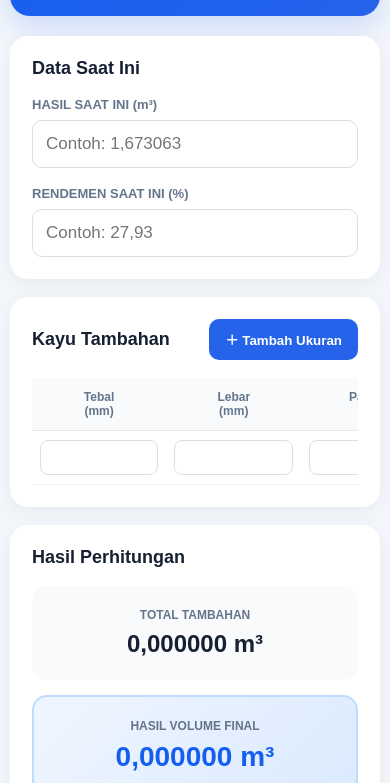
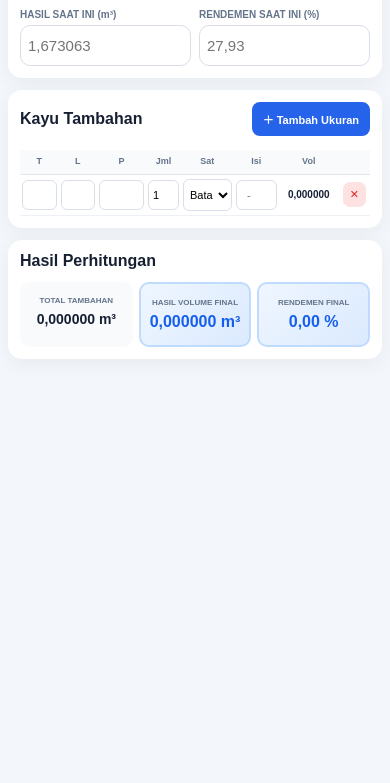
Before and after one commit to ariefprastyo102-tech/Kalkulator-RST, a plain HTML site: page index.html in a window 390 px wide. Shown: the part 148-931 px from the top of the page. After the commit the page ends 844 px from the top, so only its background shows below. Drawn offline with Linux system fonts and the light colour scheme.

Commit message:
Update index.html

```diff
--- a/index.html
+++ b/index.html
@@ -27,7 +27,9 @@ body{
 }
 
 
-/* HEADER */
+/* =========================
+   HEADER
+========================= */
 
 .header{
     background:linear-gradient(135deg,#155eef,#2563eb);
@@ -48,7 +50,9 @@ body{
 }
 
 
-/* CARD */
+/* =========================
+   CARD
+========================= */
 
 .card{
     background:white;
@@ -65,7 +69,9 @@ body{
 }
 
 
-/* INPUT */
+/* =========================
+   INPUT DATA AWAL
+========================= */
 
 .input-grid{
     display:grid;
@@ -96,39 +102,46 @@ body{
 }
 
 
-/* TABLE */
+/* =========================
+   AREA TABEL
+========================= */
 
 .table-container{
-    overflow-x:auto;
+    width:100%;
+    overflow:hidden;
 }
 
 table{
     width:100%;
     border-collapse:collapse;
-    min-width:900px;
+    table-layout:fixed;
 }
 
 th{
     background:#f8fafc;
     color:#64748b;
     font-size:12px;
-    padding:12px 8px;
+    padding:12px 5px;
     text-align:center;
     border-bottom:1px solid #e5e7eb;
 }
 
 td{
-    padding:8px;
+    padding:6px 4px;
     border-bottom:1px solid #edf0f4;
+    text-align:center;
 }
 
 td input,
 td select{
     width:100%;
-    padding:9px;
+    padding:9px 5px;
     border:1px solid #d9dee8;
     border-radius:8px;
     outline:none;
+    text-align:center;
+    font-size:14px;
+    background:white;
 }
 
 td input:focus,
@@ -138,12 +151,51 @@ td select:focus{
 
 .volume{
     font-weight:bold;
-    text-align:center;
+    font-size:13px;
     white-space:nowrap;
 }
 
 
-/* BUTTON */
+/* =========================
+   LEBAR KOLOM DESKTOP
+========================= */
+
+th:nth-child(1){
+    width:11%;
+}
+
+th:nth-child(2){
+    width:11%;
+}
+
+th:nth-child(3){
+    width:14%;
+}
+
+th:nth-child(4){
+    width:10%;
+}
+
+th:nth-child(5){
+    width:15%;
+}
+
+th:nth-child(6){
+    width:14%;
+}
+
+th:nth-child(7){
+    width:17%;
+}
+
+th:nth-child(8){
+    width:8%;
+}
+
+
+/* =========================
+   BUTTON
+========================= */
 
 .add-button{
     background:#2563eb;
@@ -163,17 +215,15 @@ td select:focus{
     background:#fee2e2;
     color:#dc2626;
     border:none;
-    border-radius:8px;
-    padding:9px 11px;
+    border-radius:7px;
+    padding:8px 9px;
     cursor:pointer;
 }
 
-.delete:hover{
-    background:#fecaca;
-}
 
-
-/* HASIL */
+/* =========================
+   HASIL
+========================= */
 
 .result-grid{
     display:grid;
@@ -211,24 +261,242 @@ td select:focus{
 }
 
 
-/* MOBILE */
+/* =========================
+   HP
+========================= */
 
 @media(max-width:750px){
 
     body{
-        padding:10px;
+        padding:8px;
     }
 
+    .header{
+        padding:20px 16px;
+        border-radius:15px;
+    }
+
+    .header h1{
+        font-size:23px;
+    }
+
+    .header p{
+        font-size:12px;
+    }
+
+    .card{
+        padding:12px;
+        border-radius:14px;
+        margin-bottom:12px;
+    }
+
+    .card-title{
+        font-size:16px;
+        margin-bottom:12px;
+    }
+
+
+    /* DATA AWAL */
+
     .input-grid{
-        grid-template-columns:1fr;
+        grid-template-columns:1fr 1fr;
+        gap:8px;
     }
+
+    .field label{
+        font-size:10px;
+        margin-bottom:5px;
+    }
+
+    .field input{
+        padding:11px 7px;
+        font-size:15px;
+    }
+
+
+    /* TABEL */
+
+    .table-container{
+        overflow:hidden;
+    }
+
+    table{
+        width:100%;
+        table-layout:fixed;
+    }
+
+    th{
+        padding:7px 2px;
+        font-size:9px;
+        line-height:1.1;
+    }
+
+    td{
+        padding:4px 2px;
+    }
+
+    td input,
+    td select{
+        padding:8px 2px;
+        font-size:11px;
+        border-radius:6px;
+    }
+
+    .volume{
+        font-size:10px;
+        white-space:normal;
+        line-height:1.1;
+    }
+
+
+    /*
+       SINGKATAN HEADER HP
+    */
+
+    th:nth-child(1)::after{
+        content:"T";
+    }
+
+    th:nth-child(2)::after{
+        content:"L";
+    }
+
+    th:nth-child(3)::after{
+        content:"P";
+    }
+
+    th:nth-child(4)::after{
+        content:"Jml";
+    }
+
+    th:nth-child(5)::after{
+        content:"Sat";
+    }
+
+    th:nth-child(6)::after{
+        content:"Isi";
+    }
+
+    th:nth-child(7)::after{
+        content:"Vol";
+    }
+
+    th:nth-child(8)::after{
+        content:"";
+    }
+
+    th:nth-child(1),
+    th:nth-child(2),
+    th:nth-child(3),
+    th:nth-child(4),
+    th:nth-child(5),
+    th:nth-child(6),
+    th:nth-child(7),
+    th:nth-child(8){
+        font-size:0;
+    }
+
+    th:nth-child(1)::after,
+    th:nth-child(2)::after,
+    th:nth-child(3)::after,
+    th:nth-child(4)::after,
+    th:nth-child(5)::after,
+    th:nth-child(6)::after,
+    th:nth-child(7)::after,
+    th:nth-child(8)::after{
+        font-size:9px;
+    }
+
+
+    /* LEBAR KOLOM HP */
+
+    th:nth-child(1){
+        width:11%;
+    }
+
+    th:nth-child(2){
+        width:11%;
+    }
+
+    th:nth-child(3){
+        width:14%;
+    }
+
+    th:nth-child(4){
+        width:10%;
+    }
+
+    th:nth-child(5){
+        width:15%;
+    }
+
+    th:nth-child(6){
+        width:13%;
+    }
+
+    th:nth-child(7){
+        width:17%;
+    }
+
+    th:nth-child(8){
+        width:9%;
+    }
+
+
+    /* BUTTON */
+
+    .add-button{
+        padding:9px 11px;
+        font-size:11px;
+        border-radius:8px;
+    }
+
+    .delete{
+        padding:6px 7px;
+        font-size:11px;
+    }
+
+
+    /* HASIL */
+
+    .result-grid{
+        grid-template-columns:1fr 1fr 1fr;
+        gap:6px;
+    }
+
+    .result{
+        padding:14px 5px;
+        border-radius:10px;
+    }
+
+    .result-title{
+        font-size:8px;
+        margin-bottom:6px;
+    }
+
+    .result-value{
+        font-size:14px;
+    }
+
+    .final .result-value{
+        font-size:16px;
+    }
+
+}
+
+
+/* =========================
+   HP SANGAT KECIL
+========================= */
+
+@media(max-width:380px){
 
     .result-grid{
         grid-template-columns:1fr;
     }
 
-    .header h1{
-        font-size:24px;
+    .result{
+        padding:12px;
     }
 
 }
@@ -242,7 +510,9 @@ td select:focus{
 <div class="container">
 
 
-<!-- HEADER -->
+<!-- =========================
+     HEADER
+========================= -->
 
 <div class="header">
 
@@ -256,7 +526,9 @@ td select:focus{
 
 
 
-<!-- DATA SAAT INI -->
+<!-- =========================
+     DATA SAAT INI
+========================= -->
 
 <div class="card">
 
@@ -279,7 +551,7 @@ td select:focus{
                 type="number"
                 step="0.000001"
                 min="0"
-                placeholder="Contoh: 1,673063"
+                placeholder="1,673063"
             >
 
         </div>
@@ -297,7 +569,7 @@ td select:focus{
                 type="number"
                 step="0.01"
                 min="0"
-                placeholder="Contoh: 27,93"
+                placeholder="27,93"
             >
 
         </div>
@@ -309,7 +581,9 @@ td select:focus{
 
 
 
-<!-- KAYU TAMBAHAN -->
+<!-- =========================
+     KAYU TAMBAHAN
+========================= -->
 
 <div class="card">
 
@@ -318,8 +592,8 @@ td select:focus{
         display:flex;
         justify-content:space-between;
         align-items:center;
-        margin-bottom:18px;
-        gap:10px;
+        margin-bottom:14px;
+        gap:8px;
     ">
 
 
@@ -348,37 +622,21 @@ td select:focus{
 
                 <tr>
 
-                    <th>
-                        Tebal<br>(mm)
-                    </th>
+                    <th>Tebal<br>(mm)</th>
 
-                    <th>
-                        Lebar<br>(mm)
-                    </th>
+                    <th>Lebar<br>(mm)</th>
 
-                    <th>
-                        Panjang<br>(cm)
-                    </th>
+                    <th>Panjang<br>(cm)</th>
 
-                    <th>
-                        Jumlah
-                    </th>
+                    <th>Jumlah</th>
 
-                    <th>
-                        Satuan
-                    </th>
+                    <th>Satuan</th>
 
-                    <th>
-                        Isi / Bendel
-                    </th>
+                    <th>Isi / Bendel</th>
 
-                    <th>
-                        Volume<br>(m³)
-                    </th>
+                    <th>Volume<br>(m³)</th>
 
-                    <th>
-                        Aksi
-                    </th>
+                    <th>Aksi</th>
 
                 </tr>
 
@@ -395,7 +653,9 @@ td select:focus{
 
 
 
-<!-- HASIL -->
+<!-- =========================
+     HASIL
+========================= -->
 
 <div class="card">
 
@@ -406,8 +666,6 @@ td select:focus{
 
     <div class="result-grid">
 
-
-        <!-- TOTAL TAMBAHAN -->
 
         <div class="result">
 
@@ -426,8 +684,6 @@ td select:focus{
 
 
 
-        <!-- HASIL FINAL -->
-
         <div class="result final">
 
             <div class="result-title">
@@ -444,8 +700,6 @@ td select:focus{
         </div>
 
 
-
-        <!-- RENDEMEN FINAL -->
 
         <div class="result final">
 
@@ -475,9 +729,9 @@ td select:focus{
 <script>
 
 
-/* =========================================
+/* =========================
    TAMBAH BARIS
-========================================= */
+========================= */
 
 function tambahBaris(){
 
@@ -492,7 +746,6 @@ function tambahBaris(){
     baris.innerHTML = `
 
         <td>
-
             <input
                 type="number"
                 class="tebal"
@@ -500,12 +753,10 @@ function tambahBaris(){
                 step="0.01"
                 oninput="hitung()"
             >
-
         </td>
 
 
         <td>
-
             <input
                 type="number"
                 class="lebar"
@@ -513,12 +764,10 @@ function tambahBaris(){
                 step="0.01"
                 oninput="hitung()"
             >
-
         </td>
 
 
         <td>
-
             <input
                 type="number"
                 class="panjang"
@@ -526,12 +775,10 @@ function tambahBaris(){
                 step="0.01"
                 oninput="hitung()"
             >
-
         </td>
 
 
         <td>
-
             <input
                 type="number"
                 class="jumlah"
@@ -540,7 +787,6 @@ function tambahBaris(){
                 value="1"
                 oninput="hitung()"
             >
-
         </td>
 
 
@@ -609,9 +855,9 @@ function tambahBaris(){
 
 
 
-/* =========================================
+/* =========================
    ANGKA
-========================================= */
+========================= */
 
 function angka(nilai){
 
@@ -621,9 +867,9 @@ function angka(nilai){
 
 
 
-/* =========================================
+/* =========================
    ROUND 6 DESIMAL
-========================================= */
+========================= */
 
 function round6(nilai){
 
@@ -635,9 +881,9 @@ function round6(nilai){
 
 
 
-/* =========================================
+/* =========================
    FORMAT ANGKA
-========================================= */
+========================= */
 
 function formatAngka(
     nilai,
@@ -656,9 +902,9 @@ function formatAngka(
 
 
 
-/* =========================================
-   UBAH SATUAN
-========================================= */
+/* =========================
+   BATANG / BENDEL
+========================= */
 
 function ubahSatuan(select){
 
@@ -670,7 +916,9 @@ function ubahSatuan(select){
         baris.querySelector(".isi");
 
 
-    if(select.value === "Bendel"){
+    if(
+        select.value === "Bendel"
+    ){
 
         inputIsi.disabled = false;
 
@@ -694,9 +942,9 @@ function ubahSatuan(select){
 
 
 
-/* =========================================
+/* =========================
    HITUNG
-========================================= */
+========================= */
 
 function hitung(){
 
@@ -781,7 +1029,7 @@ function hitung(){
 
 
 
-        /* JUMLAH SATUAN */
+        /* JUMLAH AKTUAL */
 
         let jumlahSatuan =
             jumlah;
@@ -821,7 +1069,7 @@ function hitung(){
 
 
 
-        /* TAMPILKAN */
+        /* TAMPILKAN VOLUME */
 
         tr.querySelector(
             ".volume"
@@ -888,7 +1136,7 @@ function hitung(){
 
 
 
-    /* TAMPILKAN TOTAL TAMBAHAN */
+    /* HASIL TAMBAHAN */
 
     document.getElementById(
         "totalTambahan"
@@ -901,7 +1149,7 @@ function hitung(){
 
 
 
-    /* TAMPILKAN HASIL FINAL */
+    /* HASIL FINAL */
 
     document.getElementById(
         "hasilFinal"
@@ -914,7 +1162,7 @@ function hitung(){
 
 
 
-    /* TAMPILKAN RENDEMEN FINAL */
+    /* RENDEMEN FINAL */
 
     document.getElementById(
         "rendemenFinal"
@@ -930,9 +1178,9 @@ function hitung(){
 
 
 
-/* =========================================
+/* =========================
    INPUT DATA
-========================================= */
+========================= */
 
 document
     .getElementById(
```
